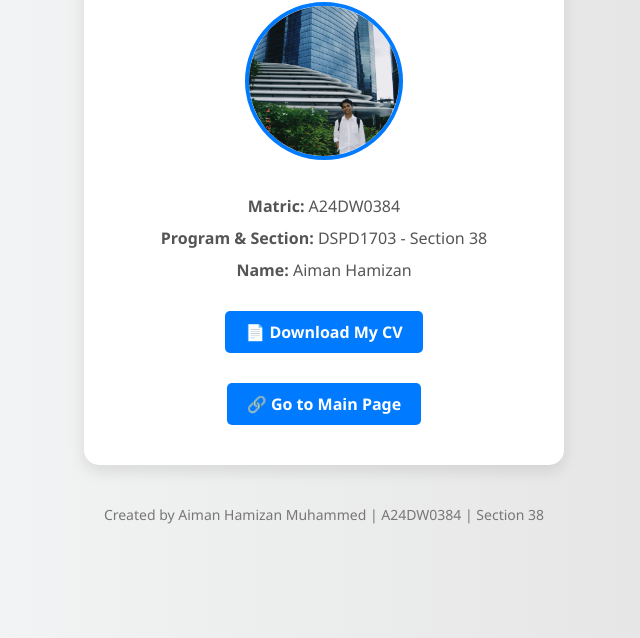
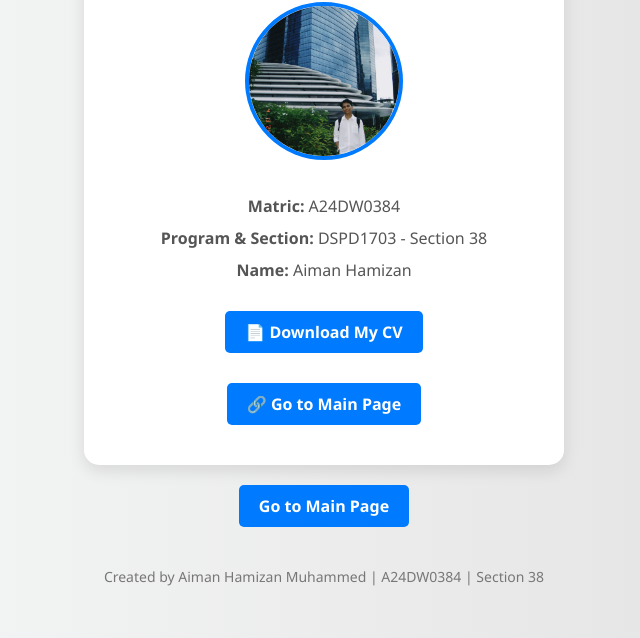
Before and after one commit to wavy66/aimanindividualproject, a plain HTML site: page index.html in a window 1280 px wide. Shown: the part 162-800 px from the top of the page, without its empty margins (316-956 px from the left). Drawn offline with Linux system fonts and the light colour scheme.

Commit message:
Update index.html

```diff
--- a/index.html
+++ b/index.html
@@ -78,6 +78,7 @@
     <p><a class="button" href="aimanhamizanCV.pdf" download>📄 Download My CV</a></p>
     <p><a class="button" href="main.html">🔗 Go to Main Page</a></p>
   </div>
+<a href="main.html" class="button">Go to Main Page</a>
 
   <footer>
     Created by Aiman Hamizan Muhammed | A24DW0384 | Section 38
```
